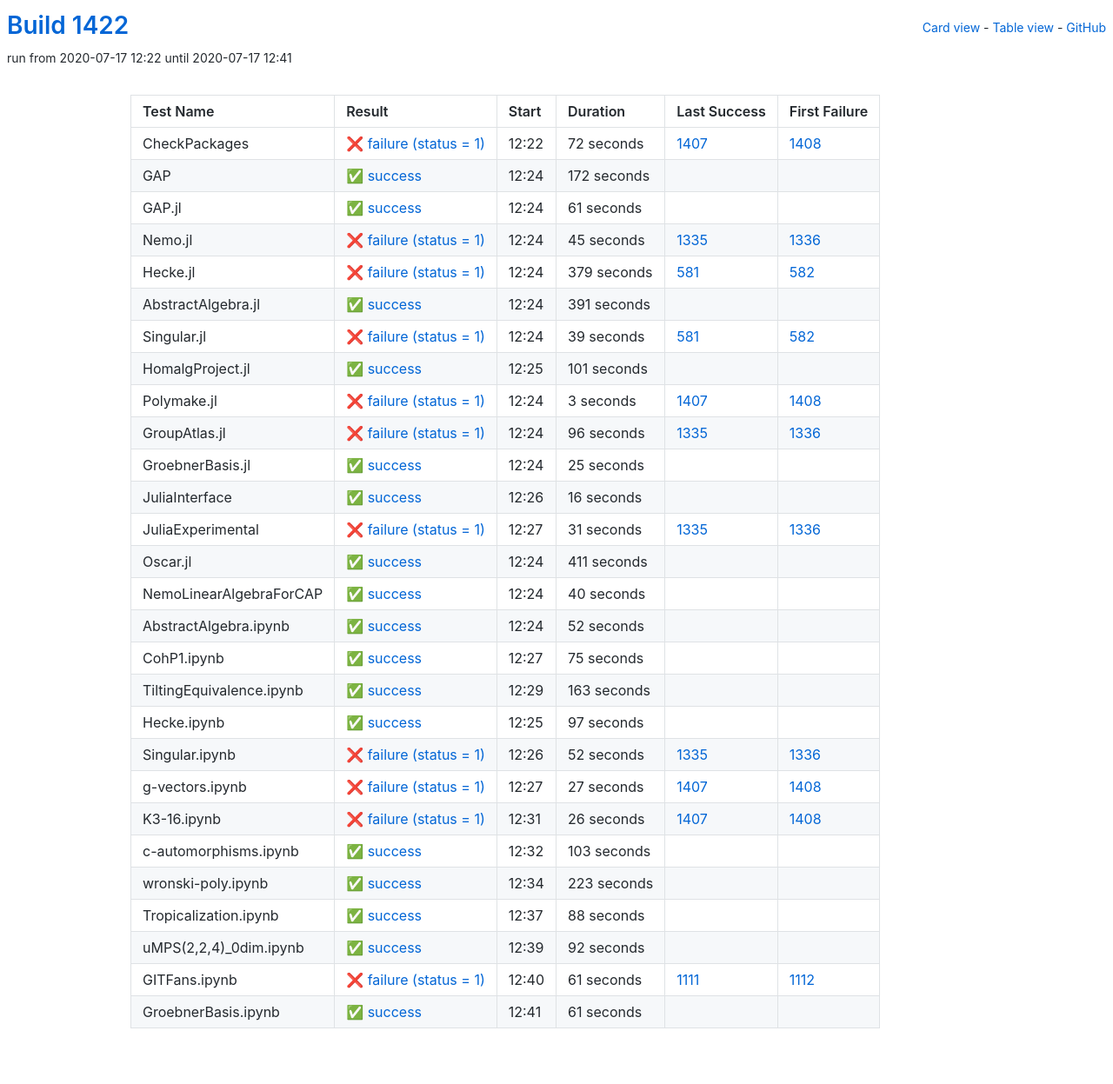
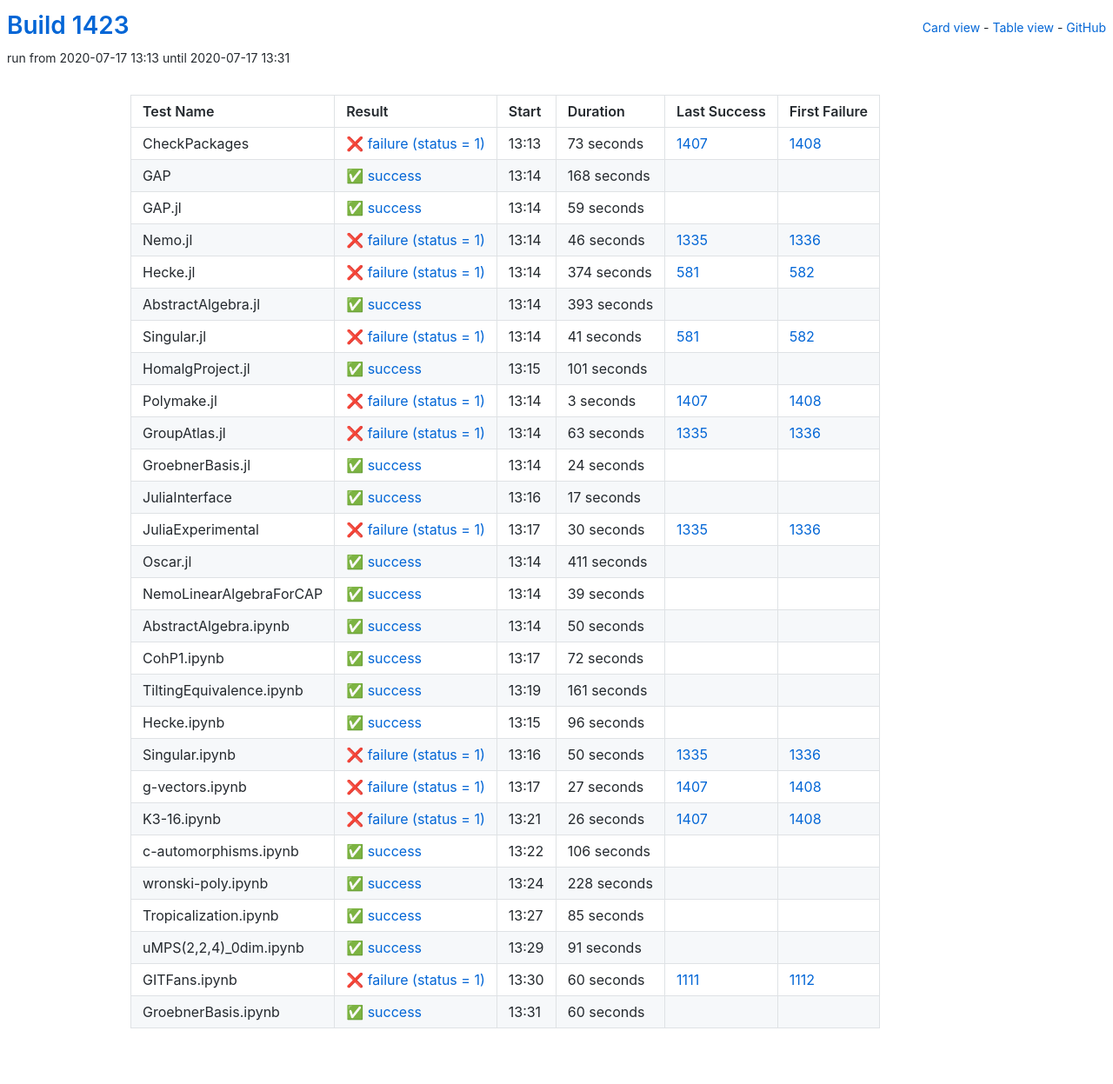
Before and after one commit to oscar-system/oscar-ci-status-1.4, a Jekyll site: the page built from table.html, in a window 1280 px wide. Shown: the whole page at 87% size. Built offline with Jekyll 4.4.1, drawn with Linux system fonts in a browser that asks for light colours.

Commit message:
Build #1423

```diff
--- a/_data/ci.yml
+++ b/_data/ci.yml
@@ -1,6 +1,6 @@
 ---
-build: 1422
-build_url: https://oscarci.mathematik.uni-kl.de/job/oscar-julia-1.4/1422/
+build: 1423
+build_url: https://oscarci.mathematik.uni-kl.de/job/oscar-julia-1.4/1423/
 job: oscar-julia-1.4
 organization: oscar-system
 repo: oscar-ci-status-1.4
@@ -8,92 +8,92 @@ repourl: https://github.com/oscar-system/oscar-ci-status-1.4
 tests:
 - name: CheckPackages
   id: checkpackages
-  log: https://oscarci.mathematik.uni-kl.de/job/oscar-julia-1.4/1422/artifact/logs/build-1422/CheckPackages.log
-  start: 2020-07-17 12:22
+  log: https://oscarci.mathematik.uni-kl.de/job/oscar-julia-1.4/1423/artifact/logs/build-1423/CheckPackages.log
+  start: 2020-07-17 13:13
   success: false
   exitcode: 1
   status: failure
-  duration: 72
+  duration: 73
   last_success: 1407
   last_success_url: https://oscarci.mathematik.uni-kl.de/job/oscar-julia-1.4/1407/
   first_failure: 1408
   first_failure_url: https://oscarci.mathematik.uni-kl.de/job/oscar-julia-1.4/1408/
 - name: GAP
   id: gap
-  log: https://oscarci.mathematik.uni-kl.de/job/oscar-julia-1.4/1422/artifact/logs/build-1422/GAP.log
-  start: 2020-07-17 12:24
+  log: https://oscarci.mathematik.uni-kl.de/job/oscar-julia-1.4/1423/artifact/logs/build-1423/GAP.log
+  start: 2020-07-17 13:14
   success: true
   exitcode: 0
   status: success
-  duration: 172
+  duration: 168
   last_success: false
   last_success_url:
   first_failure: false
   first_failure_url:
 - name: GAP.jl
   id: gap-jl
-  log: https://oscarci.mathematik.uni-kl.de/job/oscar-julia-1.4/1422/artifact/logs/build-1422/GAP.jl.log
-  start: 2020-07-17 12:24
+  log: https://oscarci.mathematik.uni-kl.de/job/oscar-julia-1.4/1423/artifact/logs/build-1423/GAP.jl.log
+  start: 2020-07-17 13:14
   success: true
   exitcode: 0
   status: success
-  duration: 61
+  duration: 59
   last_success: false
   last_success_url:
   first_failure: false
   first_failure_url:
 - name: Nemo.jl
   id: nemo-jl
-  log: https://oscarci.mathematik.uni-kl.de/job/oscar-julia-1.4/1422/artifact/logs/build-1422/Nemo.jl.log
-  start: 2020-07-17 12:24
+  log: https://oscarci.mathematik.uni-kl.de/job/oscar-julia-1.4/1423/artifact/logs/build-1423/Nemo.jl.log
+  start: 2020-07-17 13:14
   success: false
   exitcode: 1
   status: failure
-  duration: 45
+  duration: 46
   last_success: 1335
   last_success_url: https://oscarci.mathematik.uni-kl.de/job/oscar-julia-1.4/1335/
   first_failure: 1336
   first_failure_url: https://oscarci.mathematik.uni-kl.de/job/oscar-julia-1.4/1336/
 - name: Hecke.jl
   id: hecke-jl
-  log: https://oscarci.mathematik.uni-kl.de/job/oscar-julia-1.4/1422/artifact/logs/build-1422/Hecke.jl.log
-  start: 2020-07-17 12:24
+  log: https://oscarci.mathematik.uni-kl.de/job/oscar-julia-1.4/1423/artifact/logs/build-1423/Hecke.jl.log
+  start: 2020-07-17 13:14
   success: false
   exitcode: 1
   status: failure
-  duration: 379
+  duration: 374
   last_success: 581
   last_success_url: https://oscarci.mathematik.uni-kl.de/job/oscar-julia-1.4/581/
   first_failure: 582
   first_failure_url: https://oscarci.mathematik.uni-kl.de/job/oscar-julia-1.4/582/
 - name: AbstractAlgebra.jl
   id: abstractalgebra-jl
-  log: https://oscarci.mathematik.uni-kl.de/job/oscar-julia-1.4/1422/artifact/logs/build-1422/AbstractAlgebra.jl.log
-  start: 2020-07-17 12:24
+  log: https://oscarci.mathematik.uni-kl.de/job/oscar-julia-1.4/1423/artifact/logs/build-1423/AbstractAlgebra.jl.log
+  start: 2020-07-17 13:14
   success: true
   exitcode: 0
   status: success
-  duration: 391
+  duration: 393
   last_success: false
   last_success_url:
   first_failure: false
   first_failure_url:
 - name: Singular.jl
   id: singular-jl
-  log: https://oscarci.mathematik.uni-kl.de/job/oscar-julia-1.4/1422/artifact/logs/build-1422/Singular.jl.log
-  start: 2020-07-17 12:24
+  log: https://oscarci.mathematik.uni-kl.de/job/oscar-julia-1.4/1423/artifact/logs/build-1423/Singular.jl.log
+  start: 2020-07-17 13:14
   success: false
   exitcode: 1
   status: failure
-  duration: 39
+  duration: 41
   last_success: 581
   last_success_url: https://oscarci.mathematik.uni-kl.de/job/oscar-julia-1.4/581/
   first_failure: 582
   first_failure_url: https://oscarci.mathematik.uni-kl.de/job/oscar-julia-1.4/582/
 - name: HomalgProject.jl
   id: homalgproject-jl
-  log: https://oscarci.mathematik.uni-kl.de/job/oscar-julia-1.4/1422/artifact/logs/build-1422/HomalgProject.jl.log
-  start: 2020-07-17 12:25
+  log: https://oscarci.mathematik.uni-kl.de/job/oscar-julia-1.4/1423/artifact/logs/build-1423/HomalgProject.jl.log
+  start: 2020-07-17 13:15
   success: true
   exitcode: 0
   status: success
@@ -104,8 +104,8 @@ tests:
   first_failure_url:
 - name: Polymake.jl
   id: polymake-jl
-  log: https://oscarci.mathematik.uni-kl.de/job/oscar-julia-1.4/1422/artifact/logs/build-1422/Polymake.jl.log
-  start: 2020-07-17 12:24
+  log: https://oscarci.mathematik.uni-kl.de/job/oscar-julia-1.4/1423/artifact/logs/build-1423/Polymake.jl.log
+  start: 2020-07-17 13:14
   success: false
   exitcode: 1
   status: failure
@@ -116,56 +116,56 @@ tests:
   first_failure_url: https://oscarci.mathematik.uni-kl.de/job/oscar-julia-1.4/1408/
 - name: GroupAtlas.jl
   id: groupatlas-jl
-  log: https://oscarci.mathematik.uni-kl.de/job/oscar-julia-1.4/1422/artifact/logs/build-1422/GroupAtlas.jl.log
-  start: 2020-07-17 12:24
+  log: https://oscarci.mathematik.uni-kl.de/job/oscar-julia-1.4/1423/artifact/logs/build-1423/GroupAtlas.jl.log
+  start: 2020-07-17 13:14
   success: false
   exitcode: 1
   status: failure
-  duration: 96
+  duration: 63
   last_success: 1335
   last_success_url: https://oscarci.mathematik.uni-kl.de/job/oscar-julia-1.4/1335/
   first_failure: 1336
   first_failure_url: https://oscarci.mathematik.uni-kl.de/job/oscar-julia-1.4/1336/
 - name: GroebnerBasis.jl
   id: groebnerbasis-jl
-  log: https://oscarci.mathematik.uni-kl.de/job/oscar-julia-1.4/1422/artifact/logs/build-1422/GroebnerBasis.jl.log
-  start: 2020-07-17 12:24
+  log: https://oscarci.mathematik.uni-kl.de/job/oscar-julia-1.4/1423/artifact/logs/build-1423/GroebnerBasis.jl.log
+  start: 2020-07-17 13:14
   success: true
   exitcode: 0
   status: success
-  duration: 25
+  duration: 24
   last_success: false
   last_success_url:
   first_failure: false
   first_failure_url:
 - name: JuliaInterface
   id: juliainterface
-  log: https://oscarci.mathematik.uni-kl.de/job/oscar-julia-1.4/1422/artifact/logs/build-1422/JuliaInterface.log
-  start: 2020-07-17 12:26
+  log: https://oscarci.mathematik.uni-kl.de/job/oscar-julia-1.4/1423/artifact/logs/build-1423/JuliaInterface.log
+  start: 2020-07-17 13:16
   success: true
   exitcode: 0
   status: success
-  duration: 16
+  duration: 17
   last_success: false
   last_success_url:
   first_failure: false
   first_failure_url:
 - name: JuliaExperimental
   id: juliaexperimental
-  log: https://oscarci.mathematik.uni-kl.de/job/oscar-julia-1.4/1422/artifact/logs/build-1422/JuliaExperimental.log
-  start: 2020-07-17 12:27
+  log: https://oscarci.mathematik.uni-kl.de/job/oscar-julia-1.4/1423/artifact/logs/build-1423/JuliaExperimental.log
+  start: 2020-07-17 13:17
   success: false
   exitcode: 1
   status: failure
-  duration: 31
+  duration: 30
   last_success: 1335
   last_success_url: https://oscarci.mathematik.uni-kl.de/job/oscar-julia-1.4/1335/
   first_failure: 1336
   first_failure_url: https://oscarci.mathematik.uni-kl.de/job/oscar-julia-1.4/1336/
 - name: Oscar.jl
   id: oscar-jl
-  log: https://oscarci.mathematik.uni-kl.de/job/oscar-julia-1.4/1422/artifact/logs/build-1422/Oscar.jl.log
-  start: 2020-07-17 12:24
+  log: https://oscarci.mathematik.uni-kl.de/job/oscar-julia-1.4/1423/artifact/logs/build-1423/Oscar.jl.log
+  start: 2020-07-17 13:14
   success: true
   exitcode: 0
   status: success
@@ -176,80 +176,80 @@ tests:
   first_failure_url:
 - name: NemoLinearAlgebraForCAP
   id: nemolinearalgebraforcap
-  log: https://oscarci.mathematik.uni-kl.de/job/oscar-julia-1.4/1422/artifact/logs/build-1422/NemoLinearAlgebraForCAP.log
-  start: 2020-07-17 12:24
+  log: https://oscarci.mathematik.uni-kl.de/job/oscar-julia-1.4/1423/artifact/logs/build-1423/NemoLinearAlgebraForCAP.log
+  start: 2020-07-17 13:14
   success: true
   exitcode: 0
   status: success
-  duration: 40
+  duration: 39
   last_success: false
   last_success_url:
   first_failure: false
   first_failure_url:
 - name: AbstractAlgebra.ipynb
   id: abstractalgebra-ipynb
-  log: https://oscarci.mathematik.uni-kl.de/job/oscar-julia-1.4/1422/artifact/logs/build-1422/AbstractAlgebra.ipynb.log
-  start: 2020-07-17 12:24
+  log: https://oscarci.mathematik.uni-kl.de/job/oscar-julia-1.4/1423/artifact/logs/build-1423/AbstractAlgebra.ipynb.log
+  start: 2020-07-17 13:14
   success: true
   exitcode: 0
   status: success
-  duration: 52
+  duration: 50
   last_success: false
   last_success_url:
   first_failure: false
   first_failure_url:
 - name: CohP1.ipynb
   id: cohp1-ipynb
-  log: https://oscarci.mathematik.uni-kl.de/job/oscar-julia-1.4/1422/artifact/logs/build-1422/CohP1.ipynb.log
-  start: 2020-07-17 12:27
+  log: https://oscarci.mathematik.uni-kl.de/job/oscar-julia-1.4/1423/artifact/logs/build-1423/CohP1.ipynb.log
+  start: 2020-07-17 13:17
   success: true
   exitcode: 0
   status: success
-  duration: 75
+  duration: 72
   last_success: false
   last_success_url:
   first_failure: false
   first_failure_url:
 - name: TiltingEquivalence.ipynb
   id: tiltingequivalence-ipynb
-  log: https://oscarci.mathematik.uni-kl.de/job/oscar-julia-1.4/1422/artifact/logs/build-1422/TiltingEquivalence.ipynb.log
-  start: 2020-07-17 12:29
+  log: https://oscarci.mathematik.uni-kl.de/job/oscar-julia-1.4/1423/artifact/logs/build-1423/TiltingEquivalence.ipynb.log
+  start: 2020-07-17 13:19
   success: true
   exitcode: 0
   status: success
-  duration: 163
+  duration: 161
   last_success: false
   last_success_url:
   first_failure: false
   first_failure_url:
 - name: Hecke.ipynb
   id: hecke-ipynb
-  log: https://oscarci.mathematik.uni-kl.de/job/oscar-julia-1.4/1422/artifact/logs/build-1422/Hecke.ipynb.log
-  start: 2020-07-17 12:25
+  log: https://oscarci.mathematik.uni-kl.de/job/oscar-julia-1.4/1423/artifact/logs/build-1423/Hecke.ipynb.log
+  start: 2020-07-17 13:15
   success: true
   exitcode: 0
   status: success
-  duration: 97
+  duration: 96
   last_success: false
   last_success_url:
   first_failure: false
   first_failure_url:
 - name: Singular.ipynb
   id: singular-ipynb
-  log: https://oscarci.mathematik.uni-kl.de/job/oscar-julia-1.4/1422/artifact/logs/build-1422/Singular.ipynb.log
-  start: 2020-07-17 12:26
+  log: https://oscarci.mathematik.uni-kl.de/job/oscar-julia-1.4/1423/artifact/logs/build-1423/Singular.ipynb.log
+  start: 2020-07-17 13:16
   success: false
   exitcode: 1
   status: failure
-  duration: 52
+  duration: 50
   last_success: 1335
   last_success_url: https://oscarci.mathematik.uni-kl.de/job/oscar-julia-1.4/1335/
   first_failure: 1336
   first_failure_url: https://oscarci.mathematik.uni-kl.de/job/oscar-julia-1.4/1336/
 - name: g-vectors.ipynb
   id: g-vectors-ipynb
-  log: https://oscarci.mathematik.uni-kl.de/job/oscar-julia-1.4/1422/artifact/logs/build-1422/g-vectors.ipynb.log
-  start: 2020-07-17 12:27
+  log: https://oscarci.mathematik.uni-kl.de/job/oscar-julia-1.4/1423/artifact/logs/build-1423/g-vectors.ipynb.log
+  start: 2020-07-17 13:17
   success: false
   exitcode: 1
   status: failure
@@ -260,8 +260,8 @@ tests:
   first_failure_url: https://oscarci.mathematik.uni-kl.de/job/oscar-julia-1.4/1408/
 - name: K3-16.ipynb
   id: k3-16-ipynb
-  log: https://oscarci.mathematik.uni-kl.de/job/oscar-julia-1.4/1422/artifact/logs/build-1422/K3-16.ipynb.log
-  start: 2020-07-17 12:31
+  log: https://oscarci.mathematik.uni-kl.de/job/oscar-julia-1.4/1423/artifact/logs/build-1423/K3-16.ipynb.log
+  start: 2020-07-17 13:21
   success: false
   exitcode: 1
   status: failure
@@ -272,72 +272,72 @@ tests:
   first_failure_url: https://oscarci.mathematik.uni-kl.de/job/oscar-julia-1.4/1408/
 - name: c-automorphisms.ipynb
   id: c-automorphisms-ipynb
-  log: https://oscarci.mathematik.uni-kl.de/job/oscar-julia-1.4/1422/artifact/logs/build-1422/c-automorphisms.ipynb.log
-  start: 2020-07-17 12:32
+  log: https://oscarci.mathematik.uni-kl.de/job/oscar-julia-1.4/1423/artifact/logs/build-1423/c-automorphisms.ipynb.log
+  start: 2020-07-17 13:22
   success: true
   exitcode: 0
   status: success
-  duration: 103
+  duration: 106
   last_success: false
   last_success_url:
   first_failure: false
   first_failure_url:
 - name: wronski-poly.ipynb
   id: wronski-poly-ipynb
-  log: https://oscarci.mathematik.uni-kl.de/job/oscar-julia-1.4/1422/artifact/logs/build-1422/wronski-poly.ipynb.log
-  start: 2020-07-17 12:34
+  log: https://oscarci.mathematik.uni-kl.de/job/oscar-julia-1.4/1423/artifact/logs/build-1423/wronski-poly.ipynb.log
+  start: 2020-07-17 13:24
   success: true
   exitcode: 0
   status: success
-  duration: 223
+  duration: 228
   last_success: false
   last_success_url:
   first_failure: false
   first_failure_url:
 - name: Tropicalization.ipynb
   id: tropicalization-ipynb
-  log: https://oscarci.mathematik.uni-kl.de/job/oscar-julia-1.4/1422/artifact/logs/build-1422/Tropicalization.ipynb.log
-  start: 2020-07-17 12:37
+  log: https://oscarci.mathematik.uni-kl.de/job/oscar-julia-1.4/1423/artifact/logs/build-1423/Tropicalization.ipynb.log
+  start: 2020-07-17 13:27
   success: true
   exitcode: 0
   status: success
-  duration: 88
+  duration: 85
   last_success: false
   last_success_url:
   first_failure: false
   first_failure_url:
 - name: uMPS(2,2,4)_0dim.ipynb
   id: umps-2-2-4-0dim-ipynb
-  log: https://oscarci.mathematik.uni-kl.de/job/oscar-julia-1.4/1422/artifact/logs/build-1422/uMPS-2-2-4-_0dim.ipynb.log
-  start: 2020-07-17 12:39
+  log: https://oscarci.mathematik.uni-kl.de/job/oscar-julia-1.4/1423/artifact/logs/build-1423/uMPS-2-2-4-_0dim.ipynb.log
+  start: 2020-07-17 13:29
   success: true
   exitcode: 0
   status: success
-  duration: 92
+  duration: 91
   last_success: false
   last_success_url:
   first_failure: false
   first_failure_url:
 - name: GITFans.ipynb
   id: gitfans-ipynb
-  log: https://oscarci.mathematik.uni-kl.de/job/oscar-julia-1.4/1422/artifact/logs/build-1422/GITFans.ipynb.log
-  start: 2020-07-17 12:40
+  log: https://oscarci.mathematik.uni-kl.de/job/oscar-julia-1.4/1423/artifact/logs/build-1423/GITFans.ipynb.log
+  start: 2020-07-17 13:30
   success: false
   exitcode: 1
   status: failure
-  duration: 61
+  duration: 60
   last_success: 1111
   last_success_url: https://oscarci.mathematik.uni-kl.de/job/oscar-julia-1.4/1111/
   first_failure: 1112
   first_failure_url: https://oscarci.mathematik.uni-kl.de/job/oscar-julia-1.4/1112/
 - name: GroebnerBasis.ipynb
   id: groebnerbasis-ipynb
-  log: https://oscarci.mathematik.uni-kl.de/job/oscar-julia-1.4/1422/artifact/logs/build-1422/GroebnerBasis.ipynb.log
-  start: 2020-07-17 12:41
+  log: https://oscarci.mathematik.uni-kl.de/job/oscar-julia-1.4/1423/artifact/logs/build-1423/GroebnerBasis.ipynb.log
+  start: 2020-07-17 13:31
   success: true
   exitcode: 0
   status: success
-  duration: 61
+  duration: 60
   last_success: false
   last_success_url:
   first_failure: false
```
Also changed, not shown: README.md.
